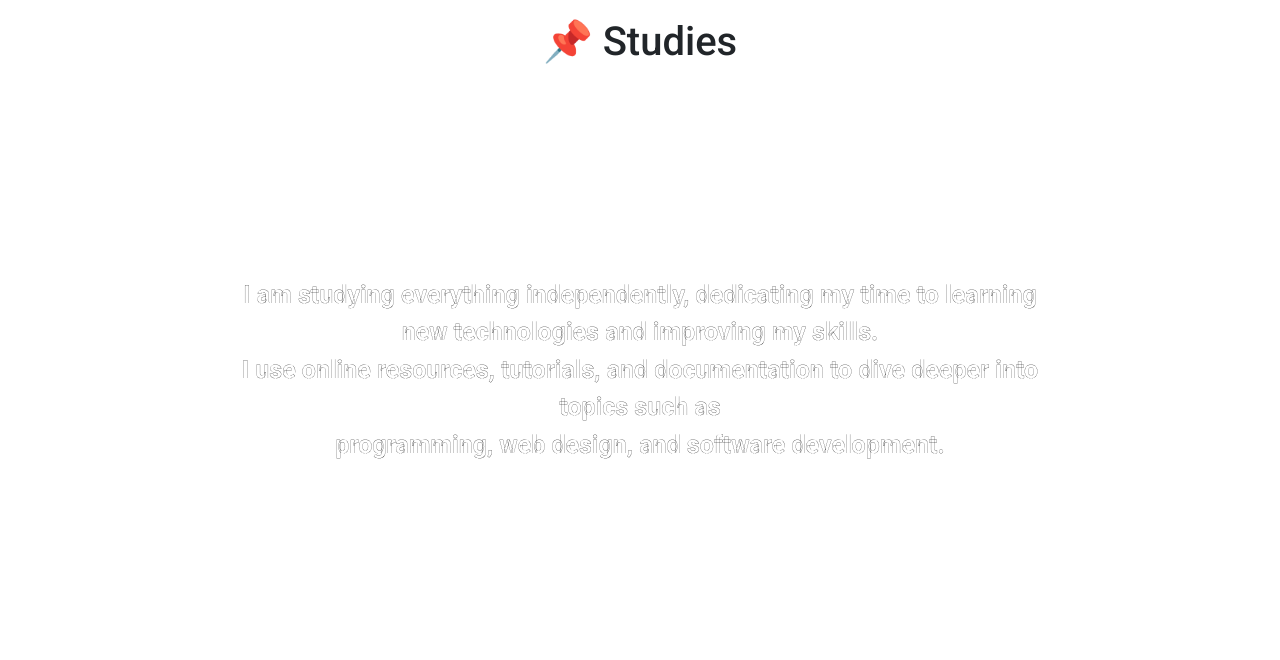
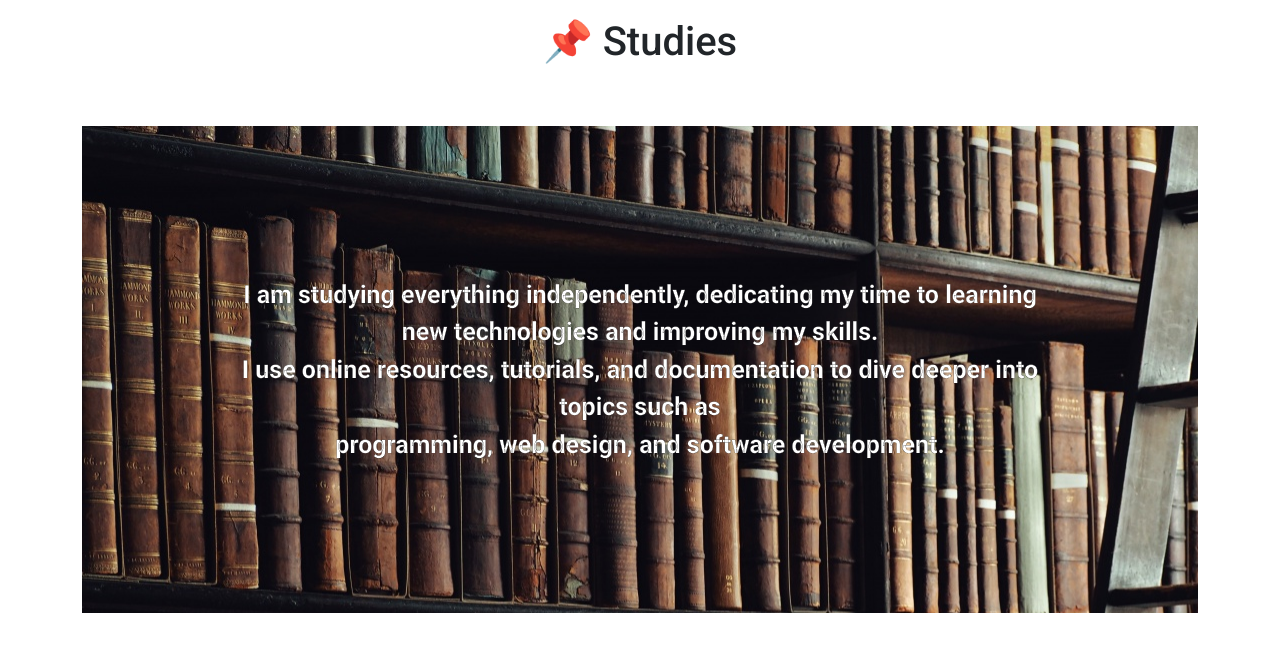
Before and after one commit to Tedokk/Tedokk_Tech, a plain HTML site: page index.html in a window 1280 px wide. Shown: the part 1680-2340 px from the top of the page. Drawn offline with nearby package versions, Linux system fonts and the light colour scheme; a web font is replaced by a local one.

Commit message:
Change bg-image to bg inline

```diff
--- a/index.html
+++ b/index.html
@@ -61,7 +61,7 @@
        <h1 class="studies">📌 Studies</h1>
        </div>
        <div class="container-lg">
-       <p class="text-studies" style="background-image: url(assets/img/9023.jpg) fixed;">I am studying everything independently, dedicating my time to learning new technologies and improving my skills. <br>
+       <p class="text-studies" style="background: url(assets/img/9023.jpg) fixed;">I am studying everything independently, dedicating my time to learning new technologies and improving my skills. <br>
          I use online resources, tutorials, and documentation to dive deeper into topics such as <br>
           programming, web design, and software development.<p>
     </div>
```
